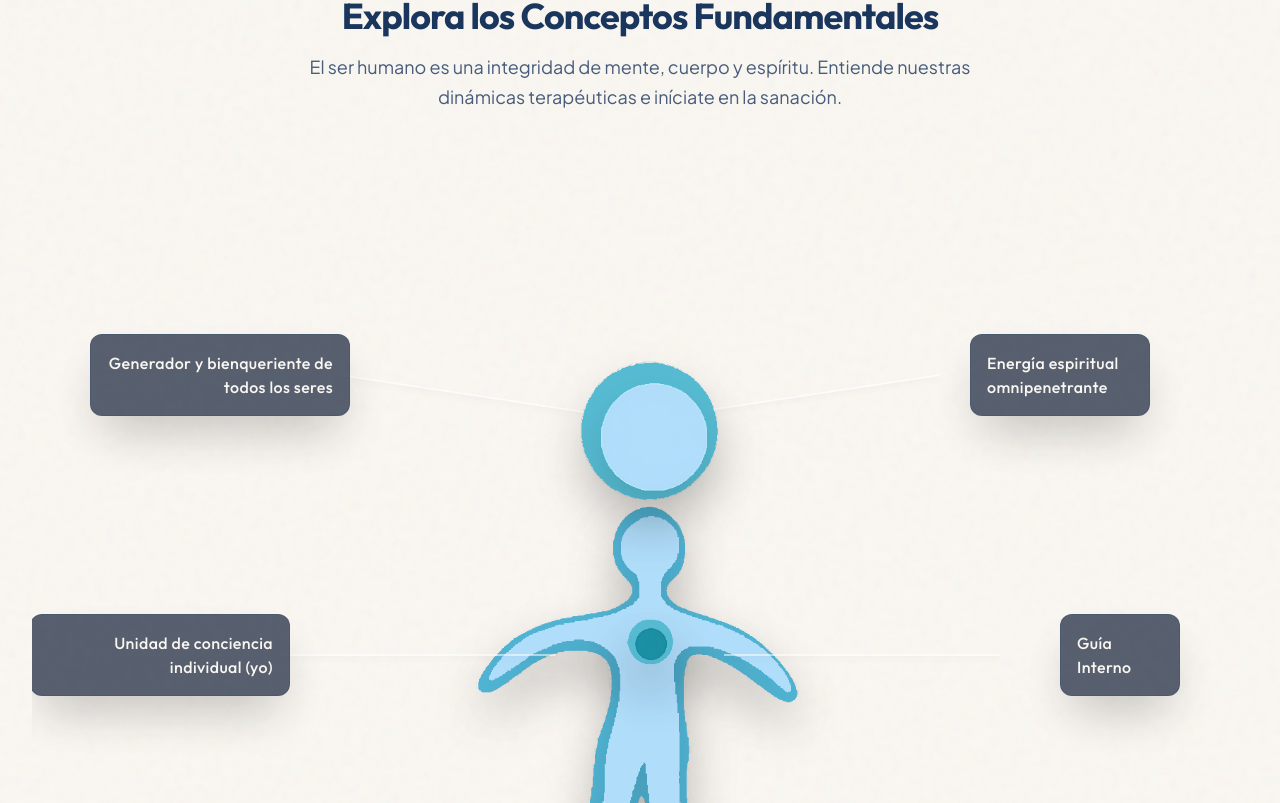
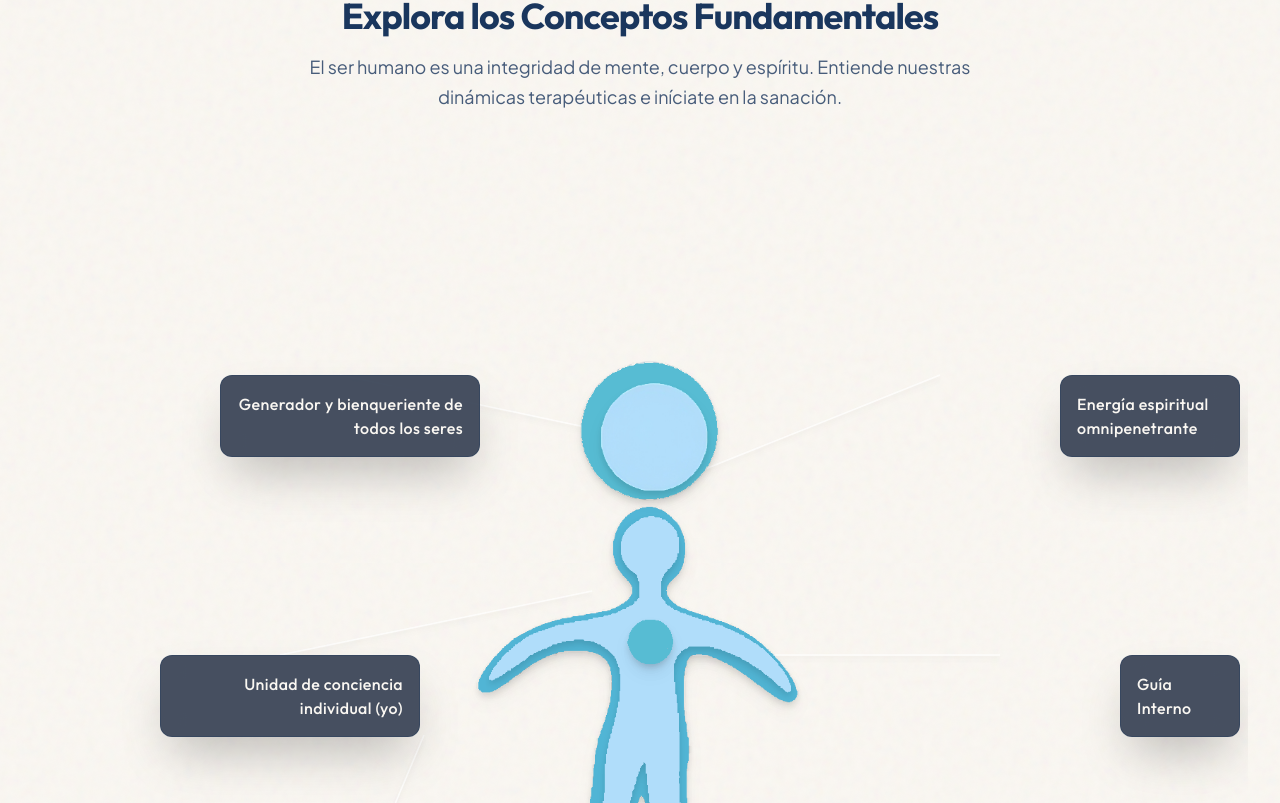
Before and after one commit to radharaniseva77/oidaterapia-org-, a Next.js app: page / in a window 1280 px wide. Shown: the part 1997-2800 px from the top of the page. Built offline with nearby package versions, Linux system fonts and the light colour scheme.

Commit message:
fix: enforce strict z-index hierarchies, framer motion sequential delays, and exact SVG coordinates for InteractiveDiagrams. Fix FloatingWhatsApp render constraints.

```diff
--- a/components/FloatingWhatsApp.tsx
+++ b/components/FloatingWhatsApp.tsx
@@ -19,22 +19,21 @@ export default function FloatingWhatsApp() {
           </svg>
         </motion.a>
 
-        {/* Animado Flotante superior */}
+        {/* Único PNG flotante transparente */}
         <motion.div
-          className="absolute -top-40 -right-10 pointer-events-none"
+          className="absolute -top-24 right-0 pointer-events-none"
           initial={{ opacity: 0 }}
           animate={{ opacity: 1 }}
         >
           <motion.img
             src="/assets/oidaterapia/animado-flotante.png"
-            alt="Oida Terapia"
-            className="w-48 h-48 object-contain drop-shadow-xl"
+            alt="Interactivo Oida Terapia"
+            className="bg-transparent w-32 h-auto object-contain drop-shadow-xl"
             animate={{
-              y: [0, -15, 0],
-              rotate: [15, 15, 15]
+              y: [0, -10, 0],
             }}
             transition={{
-              duration: 4,
+              duration: 3,
               repeat: Infinity,
               ease: "easeInOut"
             }}
--- a/components/InteractiveDiagrams.tsx
+++ b/components/InteractiveDiagrams.tsx
@@ -6,13 +6,24 @@ import { useState } from "react";
 export default function InteractiveDiagrams() {
   const [activeNode, setActiveNode] = useState<number | null>(null);
 
+  // Z-Indexes requeridos: 10, 20, 30, 40, 50, 60
+  // Delays de animación (aparición sucesiva de 1 a 6)
+  const animadoImages = [
+    { id: 1, src: "/assets/oidaterapia/animado-1.png", zIndex: 10, delay: 0.2 },
+    { id: 2, src: "/assets/oidaterapia/animado-2.png", zIndex: 60, delay: 0.5 },
+    { id: 3, src: "/assets/oidaterapia/animado-3.png", zIndex: 50, delay: 0.8 },
+    { id: 4, src: "/assets/oidaterapia/animado-4.png", zIndex: 40, delay: 1.1 },
+    { id: 5, src: "/assets/oidaterapia/animado-5.png", zIndex: 20, delay: 1.4 },
+    { id: 6, src: "/assets/oidaterapia/animado-6.png", zIndex: 30, delay: 1.7 },
+  ];
+
   const nodes = [
     {
       id: 1,
       name: "Generador y bienqueriente de todos los seres",
       desc: "Aquel que está favorablemente dispuesto a ayudar a otros en el sendero de su vida en un nivel físico, mental y espiritual.",
       x: "15%", y: "15%",
-      lineEnd: { x: "47%", y: "20%" },
+      lineEnd: { x: "47%", y: "22%" }, // Señala a animado-2 (Esfera superior)
       side: "left"
     },
     {
@@ -20,7 +31,7 @@ export default function InteractiveDiagrams() {
       name: "Unidad de conciencia individual (yo)",
       desc: "En diferentes culturas se llama con diferentes nombres como: alma, atma, jiva etcétera. Científicamente es un ser que puede recibir, transmitir y asimilar información. Es el ser vivo y consciente que siente, piensa y desea.",
       x: "10%", y: "50%",
-      lineEnd: { x: "43%", y: "50%" },
+      lineEnd: { x: "46%", y: "42%" }, // Señala al interior de la silueta base
       side: "left"
     },
     {
@@ -28,7 +39,7 @@ export default function InteractiveDiagrams() {
       name: "Cuerpo sutil y cambiante (mente e intelecto)",
       desc: "Está conformado por la mente, la inteligencia y el ego. El ser está cubierto de un cuerpo astral compuesto por la mente (el centro de las actividades de los sentidos y la fuente de las ideas de complacencia sensorial), la inteligencia (facultad de juicio que debe dirigir la mente) y el ego (el punto donde la conciencia individual se identifica con su existencia, pero al entrar en relación con el mundo, se identifica con él y olvida su verdadera identidad).",
       x: "15%", y: "85%",
-      lineEnd: { x: "47%", y: "80%" },
+      lineEnd: { x: "32%", y: "60%" }, // Señala a animado-5 (Cuerpo sutil)
       side: "left"
     },
     {
@@ -36,7 +47,7 @@ export default function InteractiveDiagrams() {
       name: "Energía espiritual omnipenetrante",
       desc: "Hace parte de la totalidad eterna de la existencia, ocupando una posición superior a los cuerpos físico y sutil que se caracterizan por ser cambiantes y temporales.",
       x: "85%", y: "15%",
-      lineEnd: { x: "53%", y: "20%" },
+      lineEnd: { x: "50%", y: "30%" }, // Señala a la línea de conexión (animado-4)
       side: "right"
     },
     {
@@ -44,7 +55,7 @@ export default function InteractiveDiagrams() {
       name: "Guía Interno",
       desc: "Es la fuerza que nos conecta con un mayor compromiso, nos cuida, guía y da la posibilidad de entablar una relación personal con la Fuente Suprema.",
       x: "90%", y: "50%",
-      lineEnd: { x: "57%", y: "50%" },
+      lineEnd: { x: "53%", y: "50%" }, // Señala a animado-3 (Punto central pecho)
       side: "right"
     },
     {
@@ -52,18 +63,9 @@ export default function InteractiveDiagrams() {
       name: "Cuerpo físico cambiante",
       desc: "Es el que le permite interactuar con el entorno a través de los sentidos. El cuerpo físico es cambiante por naturaleza y está sujeto a nacer, crecer, permanecer por un tiempo, deteriorarse gradualmente y perecer.",
       x: "85%", y: "85%",
-      lineEnd: { x: "53%", y: "80%" },
+      lineEnd: { x: "65%", y: "80%" }, // Señala a animado-6 (Cuerpo físico)
       side: "right"
     }
-  ];
-
-  const images = [
-    { src: "/assets/oidaterapia/animado-5.png", zIndex: 0 },
-    { src: "/assets/oidaterapia/animado-6.png", zIndex: 0 },
-    { src: "/assets/oidaterapia/animado-1.png", zIndex: 10 },
-    { src: "/assets/oidaterapia/animado-2.png", zIndex: 20 },
-    { src: "/assets/oidaterapia/animado-3.png", zIndex: 20 },
-    { src: "/assets/oidaterapia/animado-4.png", zIndex: 20 },
   ];
 
   return (
@@ -72,12 +74,16 @@ export default function InteractiveDiagrams() {
 
         {/* Layered Diagram Container */}
         <div className="relative w-[600px] h-[600px] flex items-center justify-center shrink-0">
-          {images.map((img, index) => (
-            <img
-              key={index}
+          {animadoImages.map((img) => (
+            <motion.img
+              key={img.id}
               src={img.src}
-              alt={`Capa ${index + 1}`}
-              className="absolute inset-0 w-full h-full object-contain pointer-events-none drop-shadow-2xl"
+              alt={`Capa Animado ${img.id}`}
+              initial={{ opacity: 0 }}
+              whileInView={{ opacity: 1 }}
+              viewport={{ once: true, margin: "-100px" }}
+              transition={{ duration: 1.5, delay: img.delay, ease: "easeOut" }}
+              className={`absolute inset-0 w-full h-full object-contain pointer-events-none drop-shadow-lg`}
               style={{ zIndex: img.zIndex }}
             />
           ))}
@@ -107,6 +113,10 @@ export default function InteractiveDiagrams() {
         {nodes.map((node) => (
           <motion.div
             key={node.id}
+            initial={{ opacity: 0, scale: 0.8 }}
+            whileInView={{ opacity: 1, scale: 1 }}
+            viewport={{ once: true }}
+            transition={{ duration: 0.8, delay: 2.0 }} // Aparecen después del diagrama
             className={`absolute flex flex-col ${node.side === 'left' ? 'items-end text-right' : 'items-start text-left'} cursor-pointer transition-all duration-500 max-w-[220px] md:max-w-[260px]
               ${activeNode === node.id
                 ? 'scale-110 opacity-100 z-50'
@@ -119,7 +129,7 @@ export default function InteractiveDiagrams() {
               left: node.x,
               top: node.y,
               transform: 'translate(-50%, -50%)',
-              zIndex: activeNode === node.id ? 50 : 30
+              zIndex: activeNode === node.id ? 70 : 65
             }}
             onMouseEnter={() => setActiveNode(node.id)}
             onMouseLeave={() => setActiveNode(null)}
```
